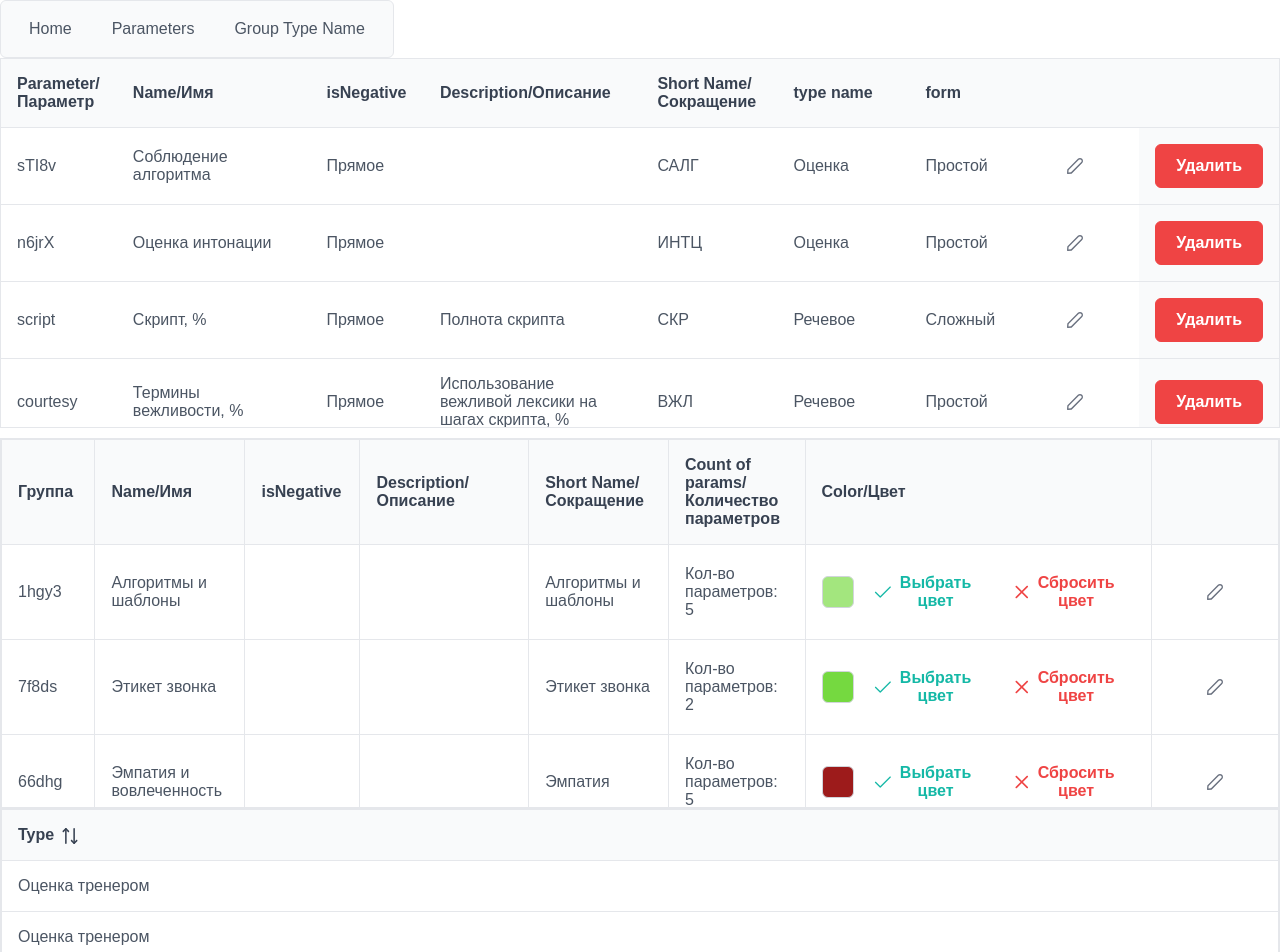
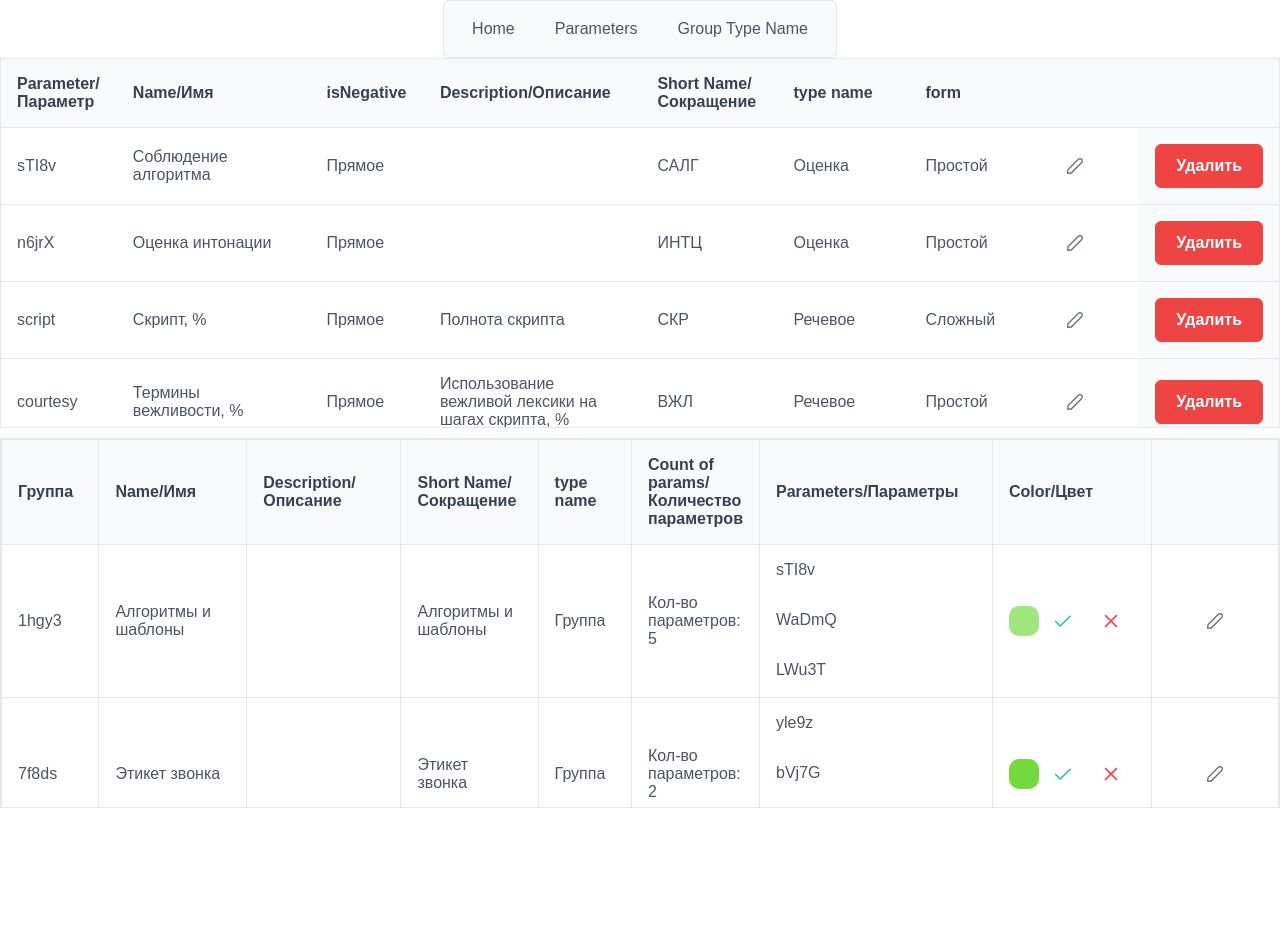
Before and after one commit to nikitaChandler01/info-qubes-table, a Vue app: page /parameters in a window 1280 px wide. Shown: the top 952 px of the page. After the commit the page ends 808 px from the top, so only its background shows below. Built offline with nearby package versions, Linux system fonts and the light colour scheme; a web font is replaced by a local one.

Commit message:
architecture of editor changed

```diff
--- a/src/main.js
+++ b/src/main.js
@@ -11,6 +11,7 @@ import InputText from 'primevue/inputtext';
 import Textarea from 'primevue/textarea';
 import Button from 'primevue/button';
 import ColorPicker from 'primevue/colorpicker';
+import VirtualScroller from 'primevue/virtualscroller';
 import 'primevue/resources/themes/lara-light-teal/theme.css';
 import 'primeicons/primeicons.css'
 
@@ -28,4 +29,5 @@ app
   .component('Textarea', Textarea)
   .component('Button', Button)
   .component('ColorPicker', ColorPicker)
+  .component('VirtualScroller', VirtualScroller)
   .mount('#app');
--- a/src/mocks/dropDownValues.js
+++ b/src/mocks/dropDownValues.js
@@ -1,11 +1,19 @@
 export default {
-  isNegative: [{ name: 'Обратное' }, { name: 'Прямое' }],
+  isNegative: [
+    { name: 'Обратное', value: 'true' },
+    { name: 'Прямое', value: 'false' },
+  ],
   typeName: [
-    { name: 'Оценка' },
-    { name: 'Речевое' },
-    { name: 'Метаданные' },
-    { name: 'Фильтр' },
-    { name: 'Группа' },
+    { name: 'Оценка', value: 'grade' },
+    { name: 'Речевое', value: 'keyword' },
+    { name: 'Метаданные', value: 'meta' },
+    { name: 'Фильтр', value: 'filter' },
+    { name: 'Группа', value: 'group' },
   ],
-  formName: [{ name: 'Простой' }, { name: 'Сложный' }, { name: 'Наставник' }, { name: 'Клиент' }],
+  formName: [
+    { name: 'Простой', value: 'simple' },
+    { name: 'Сложный', value: 'compound' },
+    { name: 'Наставник', value: 'coach' },
+    { name: 'Клиент', value: 'client' },
+  ],
 };
--- a/src/pages/ParametersPage.vue
+++ b/src/pages/ParametersPage.vue
@@ -4,81 +4,84 @@
     scrollHeight="46vh"
     class="table"
     v-model:editingRows="editingRows"
-      :value="rows"
+    :value="dataCopyParams"
     editMode="row"
     dataKey="id"
     @row-edit-save="onRowEditSave"
-      :rowStyle="
-      (data) =>
-        data.color !== currentColor.value ? `background: #${data.color}` : 'background: ffffff'
-    "
+    :rowStyle="paintBackground"
   >
-    <Column field="id" header="Parameter/Параметр" style="width: 10%">
-      <template #body="{ data, field }">
-        {{ data[field] }}
-      </template>
-      >
-    </Column
-    >
-    <Column field="name" header="Name/Имя" style="width: 15%">
-      <template #editor="{ data, field }">
-        <InputText v-model="data[field]"/>
+    <Column :field="'screen_name'" header="Parameter/Параметр" style="width: 10%">
+      <template #body="slotProps">
+        {{ slotProps.data.screen_name }}
       </template>
     </Column>
-    <Column field="isNegative" header="isNegative" style="width: 10%">
+    <Column :field="'name'" header="Name/Имя" style="width: 15%">
+      <template #editor="{ data, field }">
+        <InputText v-model="data[field]" />
+      </template>
+    </Column>
+    <Column :field="'is_negative'" header="isNegative" style="width: 10%">
+      <template #body="{ data, field }">
+        {{ translateMapping[data[field]]() }}
+      </template>
       <template #editor="{ data, field }">
         <Dropdown
           v-model="data[field]"
           :options="values.isNegative"
           optionLabel="name"
-            optionValue="name"
+          optionValue="value"
           placeholder="Выберите значение"
           class="w-full md:w-14rem"
         />
       </template>
     </Column>
-    <Column field="description" header="Description/Описание" style="width: 35%">
+    <Column :field="'description'" header="Description/Описание" style="width: 35%">
       <template #editor="{ data, field }">
-        <Textarea v-model="data[field]"/>
+        <Textarea v-model="data[field]" />
       </template>
     </Column>
-    <Column field="shortName" header="Short Name/Сокращение" style="width: 15%">
+    <Column :field="'short_name'" header="Short Name/Сокращение" style="width: 15%">
       <template #editor="{ data, field }">
-        <InputText v-model="data[field]"/>
+        <InputText v-model="data[field]" />
       </template>
     </Column>
-    <Column field="type" header="type name" style="width: 15%">
+    <Column :field="'type.name'" header="type name" style="width: 15%">
+      <template #body="{ data }">
+        {{ translateMapping[data.type.name]() }}
+      </template>
       <template #editor="{ data, field }">
         <Dropdown
-            v-model="data[field]"
+          v-model="data.type.name"
           :options="values.typeName"
           optionLabel="name"
-            optionValue="name"
+          optionValue="value"
           placeholder="Выберите значение"
           class="w-full md:w-14rem"
         />
       </template>
     </Column>
-    <Column field="form" header="form" style="width: 10%">
+    <Column :field="'form.name'" header="form" style="width: 10%">
+      <template #body="{ data }">
+        {{ translateMapping[data.form.name]() }}
+      </template>
       <template #editor="{ data, field }">
         <Dropdown
-            v-model="data[field]"
+          v-model="data.form.name"
           :options="values.formName"
           optionLabel="name"
-            optionValue="name"
+          optionValue="value"
           placeholder="Выберите значение"
           class="w-full md:w-14rem"
         />
       </template>
     </Column>
-    <Column :rowEditor="true" style="width: 10%; min-width: 8rem" bodyStyle="text-align:center"/>
+    <Column :rowEditor="true" style="width: 10%; min-width: 8rem" bodyStyle="text-align:center" />
     <Column style="background-color: #f9fafb">
-      <template #body="{ data, index }">
-        <Button label="Удалить" severity="danger" @click="removeRow(data, index)"/>
+      <template #body="slotProps">
+        <Button label="Удалить" severity="danger" @click="removeRow(slotProps)" />
       </template>
     </Column>
   </DataTable>
-
   <DataTable
     showGridlines
     scrollable
@@ -90,38 +93,29 @@
     dataKey="id"
     @row-edit-save="onRowEditSave"
   >
-    <Column field="id" header="Группа" style="width: 10%">
-      <template #body="{ data, field }">
-        {{ data[field] }}
+    <Column field="id" header="Группа" style="width: 15%">
+      <template #editor="{ data, field }">
+        <InputText v-model="data[field]" />
       </template>
-      >
-    </Column
-    >
+    </Column>
     <Column field="name" header="Name/Имя" style="width: 15%">
       <template #editor="{ data, field }">
-        <InputText v-model="data[field]"/>
-      </template>
-    </Column>
-    <Column field="isNegative" header="isNegative" style="width: 10%">
-      <template #editor="{ data, field }">
-        <Dropdown
-          v-model="data[field]"
-          :options="values.isNegative"
-          optionLabel="name"
-          optionValue="name"
-          placeholder="Выберите значение"
-          class="w-full md:w-14rem"
-        />
+        <InputText v-model="data[field]" />
       </template>
     </Column>
     <Column field="description" header="Description/Описание" style="width: 35%">
       <template #editor="{ data, field }">
-        <Textarea v-model="data[field]"/>
+        <Textarea v-model="data[field]" />
       </template>
     </Column>
     <Column field="shortName" header="Short Name/Сокращение" style="width: 15%">
       <template #editor="{ data, field }">
-        <InputText v-model="data[field]"/>
+        <InputText v-model="data[field]" />
+      </template>
+    </Column>
+    <Column field="type" header="type name" style="width: 15%">
+      <template #body="{ data }">
+        {{ data.type }}
       </template>
     </Column>
     <Column field="count" header="Count of params/Количество параметров" style="width: 15%">
@@ -129,22 +123,39 @@
         <span style="text-align: center">Кол-во параметров: {{ data.count }}</span></template
       >
     </Column>
+    <Column field="parameters" header="Parameters/Параметры" style="width: 15%">
+      <template #body="{ data }">
+        <VirtualScroller
+          :items="data.parameters"
+          :itemSize="50"
+          class="border-1 surface-border border-round"
+          style="width: 200px; height: 120px"
+        >
+          <template v-slot:item="{ item, options }">
+            <div
+              :class="['flex align-items-center p-2', { 'surface-hover': options.odd }]"
+              style="height: 50px"
+            >
+              {{ item }}
+            </div>
+          </template>
+        </VirtualScroller>
+      </template>
+    </Column>
     <Column field="color" header="Color/Цвет" style="width: 15%">
       <template #body="{ data }">
         <div class="card">
-          <ColorPicker v-model="data.color" format="hex"/>
+          <div class="color-box" :style="`background: ${data.color}`" />
           <Button
             @click="changeColor(data)"
             type="submit"
-              label="Выбрать цвет"
             icon="pi pi-check"
+            rounded
             text
-              rounded
             aria-label="Filter"
           />
           <Button
             @click="resetCurrentColor(data)"
-              label="Сбросить цвет"
             icon="pi pi-times"
             text
             severity="danger"
@@ -159,48 +170,14 @@
       style="width: 10%; min-width: 8rem"
       bodyStyle="text-align:center"
     ></Column>
-    <!-- <Column>
-      <template #body="{ data, index }">
-        <Button label="Удалить" severity="danger" @click="removeRowGroup(data, index)" />
-      </template>
-    </Column> -->
   </DataTable>
-
-
-  <DataTable
-      showGridlines
-      scrollable
-      class="table"
-      v-model:editingRows="editingRows"
-      :value="Object.values(dataCopy)"
-      editMode="cell"
-      dataKey="id"
-      @row-edit-save="onRowEditSave"
-  >
-    <Column :field="'type.name'" header="Type" style="width: 15%" sortable>
-      <template #body="slotProps">
-        {{ slotProps.data.type.screen_name }}
-      </template>
-      <template #editor="slotProps">
-        <InputText v-model="editItem.type.name"/>
-      </template>
-    </Column>
-  </DataTable>
-
-
 </template>
 
 <script setup>
-//TODO: Архитектура редактора
-// 1. Получаем данные и замыкаем весь template на загрузку + обработчики получения данных
-// 2. прописываю все функции CRUD
-// 3. изменяем state текущего компонента
-// 4. отправляем изменения через emits в родителя и следим за изменением props
-// 5. в родителе обработка сохранения и вывод сообщений на страницу
-import {ref, computed} from 'vue';
+import { ref, computed } from 'vue';
 import translateMapping from '../mocks/translateMapping.js';
 import values from '../mocks/dropDownValues.js';
-import {find} from "lodash";
+import { uniqueId, find } from 'lodash';
 
 const props = defineProps({
   data: {
@@ -214,123 +191,95 @@ const props = defineProps({
 });
 
 const arrayColors = [
-  {"1hgy3": "#a2e67e"},
-  {'7f8ds': "#75d940"},
-  {'66dhg': "#9d1b1b"},
-  {'226sh': "#58156b"},
-  {'9hg34': "#676320"},
-  {'1yt56': "#7b87e9"},
-  {'3342h': "#2d3fdc"},
-  {'345ht': "#182cb0"},
-  {'123vt': "#0b259c"},
-  {'678gh': "#87de57"},
-  {'etecet': "#c2efab"}
-]
+  { '1hgy3': '#a2e67e' },
+  { '7f8ds': '#75d940' },
+  { '66dhg': '#9d1b1b' },
+  { '226sh': '#58156b' },
+  { '9hg34': '#676320' },
+  { '1yt56': '#7b87e9' },
+  { '3342h': '#2d3fdc' },
+  { '345ht': '#182cb0' },
+  { '123vt': '#0b259c' },
+  { '678gh': '#87de57' },
+  { etecet: '#c2efab' },
+];
 const editingRows = ref([]);
 const dataCopy = ref(props.data);
 const dataKeys = computed(() => Object.keys(dataCopy.value));
+const dataCopyParams = ref(
+  Object.values(dataCopy.value)
+    .map((value) => {
+      if (value.type.name === 'group') {
+        return;
+      }
+      value.id = uniqueId();
+      return value;
+    })
+    .filter((item) => item !== undefined),
+);
 
-const rows = ref([]);
-for (const key of dataKeys.value) {
-  if (dataCopy.value[key].type.name !== 'group') {
-    const item = {};
-    item.id = key;
-    item.name = dataCopy.value[key].name;
-    item.isNegative = translateMapping[dataCopy.value[key]['is_negative']]();
-    item.description = dataCopy.value[key].description;
-    item.shortName = dataCopy.value[key]['short_name'];
-    item.type = translateMapping[dataCopy.value[key].type.name]();
-    item.form = translateMapping[dataCopy.value[key].form.name]();
-    // item.color = arrayColors[key];
-    rows.value.push(item);
+const dataCopyGroups = ref(
+  Object.values(dataCopy.value)
+    .map((value, index) => {
+      if (value.type.name === 'group') {
+        value.paramName = dataKeys.value[index];
+        return value;
       }
-}
+      return;
+    })
+    .filter((item) => item !== undefined),
+);
 
 const rowsGroup = ref([]);
 
-for (const key of dataKeys.value) {
-  if (dataCopy.value[key].type.name === 'group') {
+for (const group of dataCopyGroups.value) {
   const item = {};
-    item.id = key;
-    item.name = dataCopy.value[key].name;
-    item.isNegative = translateMapping[dataCopy.value[key]['is_negative']]();
-    item.description = dataCopy.value[key].description;
-    item.shortName = dataCopy.value[key]['short_name'];
-    item.type = translateMapping[dataCopy.value[key].type.name]();
-    item.form = translateMapping[dataCopy.value[key].form.name];
-    item.parameters = dataCopy.value[key].parameters;
-    dataCopy.value[key].form.name;
-    item.color = (find (arrayColors , (item) => item[key]))[key]
+  item.id = group.paramName;
+  item.name = group.name;
+  item.description = group.description;
+  item.shortName = group['short_name'];
+  item.type = translateMapping[group.type.name]();
+  item.parameters = Array.from(group.parameters);
+  item.color = find(arrayColors, (item) => item[group.paramName])[group.paramName];
   item.count = item.parameters.length;
   rowsGroup.value.push(item);
 }
-}
+
+const emit = defineEmits(['dataChanged', 'rowDeleted']);
+
+
 
 const onRowEditSave = (event) => {
-  let {newData, index} = event;
-  rows.value[index] = newData;
-  const result = {};
-  result.name = newData.name;
-  result['is_negative'] = translateMapping[newData.isNegative]();
-  result.description = newData.description;
-  result['short_name'] = newData.shortName;
-  result.type = {};
-  result.type.name = translateMapping[newData.type]();
-  result.form = {};
-  result.form.name = translateMapping[newData.form]();
-  Object.assign(dataCopy.value[newData.id], result);
-  dataChanged();
+  const editItem = ref({});
+  editItem.value = event.newData;
+  console.log(editItem.value);
+  emit('dataChanged', editItem.value);
 };
 
-const removeRow = (data, index) => {
-  rows.value.splice(index, 1);
-  delete dataCopy.value[data.id];
-  dataChanged();
-};
-// const removeRowGroup = (data, index) => {
-//   rowsGroup.value.splice(index, 1);
-//   delete dataCopy.value[data.id];
-//   dataChanged();
-// };
-
-const emit = defineEmits(['dataChanged']);
-
-const dataChanged = () => {
-  emit('dataChanged', dataCopy);
+const removeRow = ({ data }) => {
+  emit('rowDeleted', data);
 };
 
-const currentColor = ref('ffffff');
+const currentColoredParams = ref({
+  parameters: [],
+  color: '',
+});
 
 const changeColor = (data) => {
-  const parameters = Object.values(data.parameters);
-  for (const row of rows.value) {
-    if (parameters.includes(row.id)) {
-      currentColor.value = data.color;
-      row.color = data.color;
+  currentColoredParams.value.parameters = data.parameters;
+  currentColoredParams.value.color = data.color;
+};
+const resetCurrentColor = (data) => {
+  currentColoredParams.value.parameters = [];
+  currentColoredParams.value.color = '';
+};
+const paintBackground = (data) => {
+  if (currentColoredParams.value.parameters.includes(data.screen_name)) {
+    return `background: ${currentColoredParams.value.color}`;
   } else {
-      row.color = 'ffffff';
-    }
+    return '';
   }
 };
-const resetCurrentColor = (data) => {
-  // console.log(data.color);
-  // console.log(data)
-  currentColor.value = 'ffffff';
-  data.color = ref('ffffff');
-  for (const row of rows.value) {
-    row.color = currentColor.value;
-  }
-};
-
-
-const editItem = ref({})
-const editData = (item) => {
-  editItem.value = item
-
-  // emits (save)
-  editItem.value = {}
-  return {}
-}
 </script>
 <style>
 .table {
@@ -345,5 +294,12 @@ const editData = (item) => {
 .card {
   display: flex;
   align-items: center;
+  justify-content: center;
+}
+.color-box {
+  width: 30px;
+  height: 30px;
+  border-radius: 10px;
+  /* background-color: aqua; */
 }
 </style>
```
Also changed, not shown: src/App.vue (+4 -6 lines), .eslintrc.cjs. Lines whose indentation alone changed are shown as unchanged.
